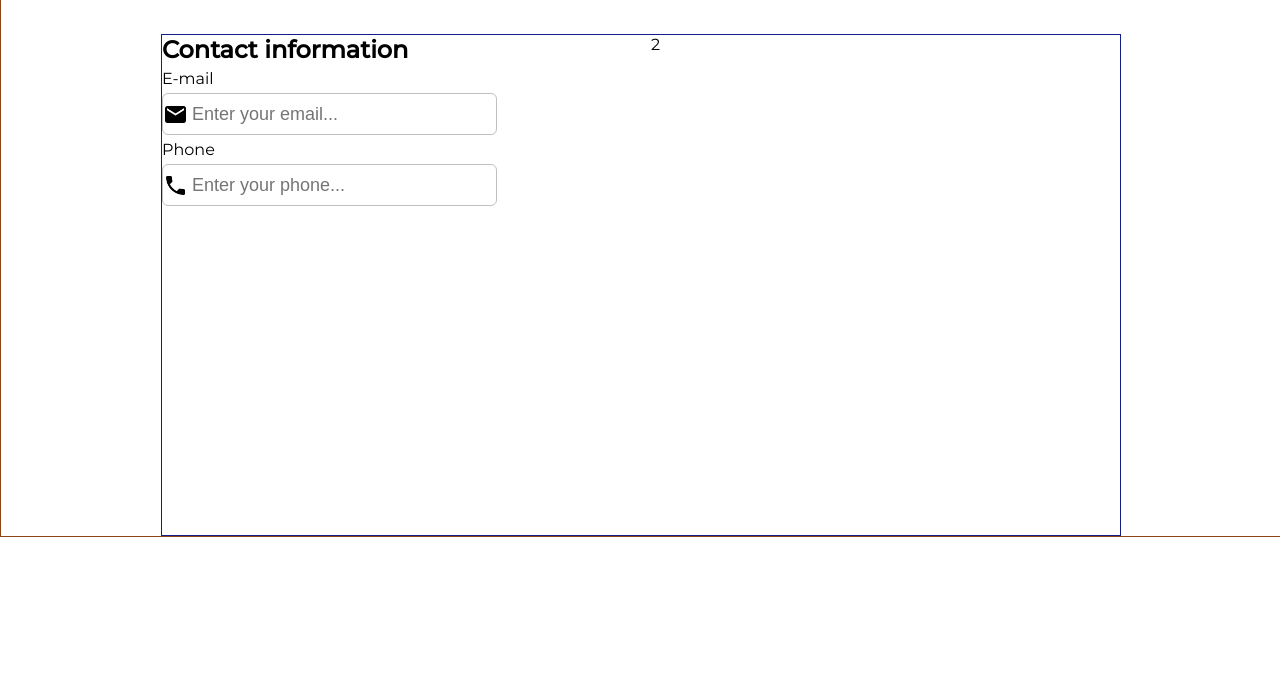
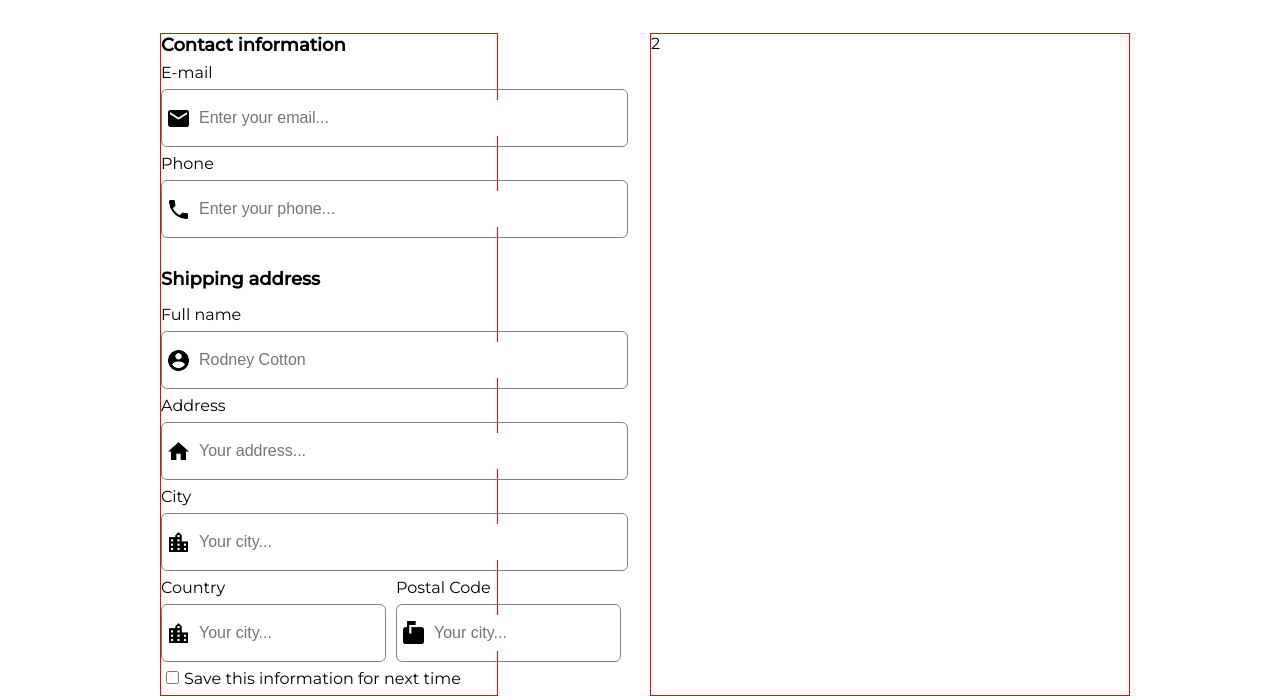
Before and after one commit to DarioPrazeres/checkout-page, a plain HTML site: page index.html in a window 1280 px wide. Shown: the part 111-807 px from the top of the page. Drawn offline with Linux system fonts and the light colour scheme.

Commit message:
update form

```diff
--- a/index.html
+++ b/index.html
@@ -18,15 +18,46 @@
       <div class="tab-1">
         <h2>Contact information</h2>
         <p>E-mail</p>
-        <div class="email-form">
+        <div class="input-form">
           <img src="./img/email.png" width="25px" alt="">
           <input type="email" class="email" placeholder="Enter your email..." name="" id="">
         </div>
         <p>Phone</p>
-        <div class="email-form">
+        <div class="input-form">
           <img src="./img/phone.png" width="25px" alt="">
           <input type="text" class="phone" placeholder="Enter your phone..." name="" id="">
         </div>
+        <div class="ship-info">
+          <h2>Shipping address</h2>
+          <p>Full name</p>
+          <div class="input-form">
+            <img src="./img/acount.png" width="25px" alt="">
+            <input type="text" class="phone" placeholder="Rodney Cotton" name="" id="">
+          </div>
+          <p>Address</p>
+          <div class="input-form">
+            <img src="./img/home.png" width="25px" alt="">
+            <input type="text" class="phone" placeholder="Your address..." name="" id="">
+          </div>
+          <p>City</p>
+          <div class="input-form">
+            <img src="./img/city.png" width="25px" alt="">
+            <input type="text" class="phone" placeholder="Your city..." name="" id="">
+          </div>
+          <div class="group-form">
+            <p class="label-country">Country</p>
+            <p class="label-country">Postal Code</p>
+            <div class="input-form">
+              <img src="./img/city.png" width="25px" alt="">
+              <input type="text" class="phone" placeholder="Your city..." name="" id="">
+            </div>
+            <div class="input-form">
+              <img src="./img/postalCode.png" width="25px" alt="">
+              <input type="text" class="phone" placeholder="Your city..." name="" id="">
+            </div>
+          </div>
+        </div>
+        <p><input class="check" type="checkbox" name="" id="">Save this information for next time</p>
       </div>
       <div class="tab-2">2</div>
     </section>
--- a/style.css
+++ b/style.css
@@ -8,7 +8,6 @@ body{
     align-items: center;
     width: 100%;
     font-family: Montserrat;
-    border: solid 1px saddlebrown;
 }
 .body-project{
     width: 75%;
@@ -18,36 +17,65 @@ h1{
     font-size: 36px;
     margin-bottom: 50px;
 }
+h2{
+    font-weight: 600;
+    font-size: 18px;
+}
 p{
-    margin: 5px 0px 5px 0px;
+    margin: 7px 0px 7px 0px;
 }
 .tab{
-    height: 500px;
     display: grid;
     grid-template-columns: 50% 50%;
     gap: 10px;
-    border: solid 1px rgb(19, 29, 139);
 }
 .tab-1{
     width: 70%;
 }
+.tab-1, .tab-2{
+    border: solid 1px red;
+}
 /*-----------Form Style --------------- */
 .tab-1 input{
     border: none;
+    font-size: 16px;
+    line-height: 20px;
+    width: 90%;
 }
 .tab-1 input:focus{
     border: none;
     outline: none;
 }
-.email-form{
-    height: 40px;
-    border: solid 1px silver;
+.input-form{
+    width: 465px;
+    height:56px;
+    border: solid 1px #828282;
     border-radius: 6px;
     display: flex;
     align-items: center;
+}
+.input-form img{
+    margin: 0px 4px 0px 4px;
 }
 .email, .phone{
     height: 36px;
     margin-left: 4px;
     font-size: 18px;
 }
+.ship-info {
+    margin: 30px 0px 2px 0px;
+}
+.ship-info h2{
+    margin: 15px 0px 15px 0px;
+}
+.group-form .input-form{
+    width: 95%;
+}
+.group-form{
+    display: grid;
+    width: 470px;
+    grid-template-columns: repeat(2, 50%);
+}
+input.check{
+    width: 23px;
+}
```
